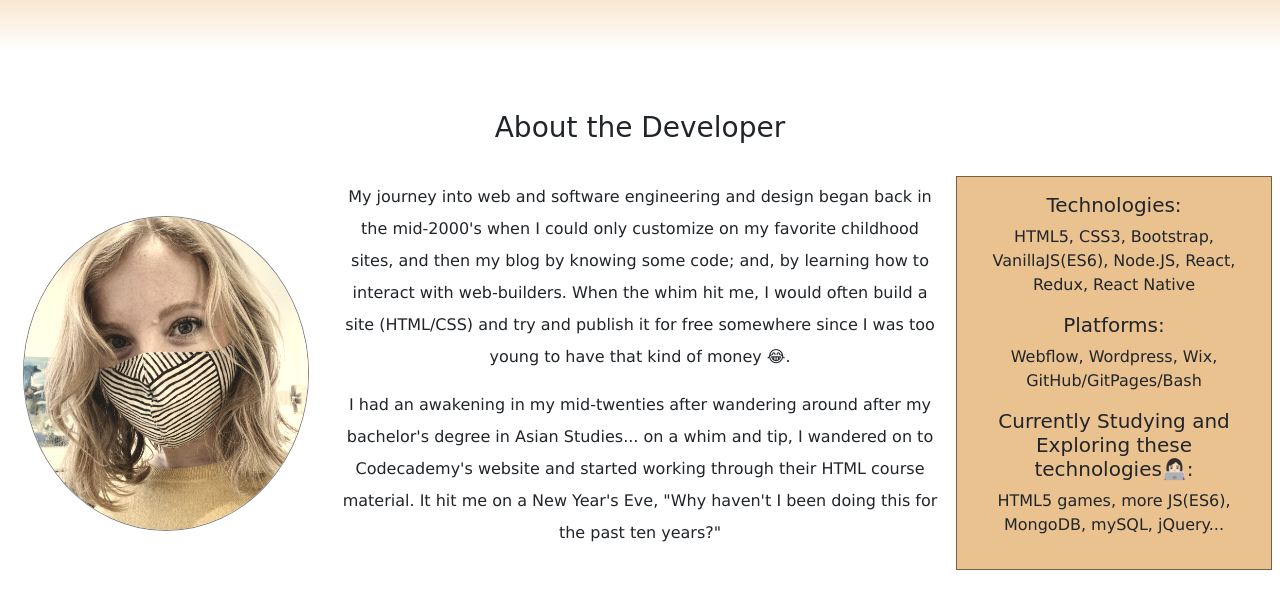
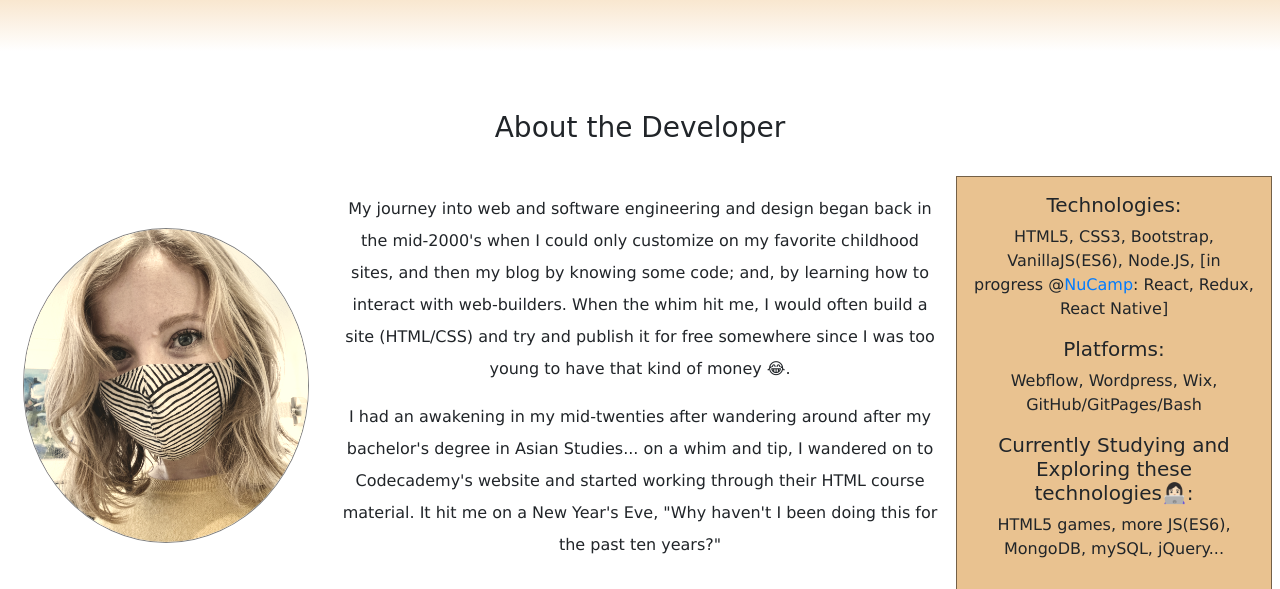
Before and after one commit to bastanley1211/portfoliosite, a website: page index.html in a window 1280 px wide. Shown: the part 160-749 px from the top of the page. Drawn offline with nearby package versions, Linux system fonts and the light colour scheme; a script that the page names is missing; a web font is replaced by a local one.

Commit message:
qualified knowledge of react and redux and linked to Nucamp

```diff
--- a/index.html
+++ b/index.html
@@ -81,7 +81,8 @@
                     <h5>Technologies:</h5>
 
                     <p>
-                        HTML5, CSS3, Bootstrap, VanillaJS(ES6), Node.JS, React, Redux, React Native
+                        HTML5, CSS3, Bootstrap, VanillaJS(ES6), Node.JS, [in progress @<a href="https://nucamp.co"
+                            target="_blank">NuCamp</a>: React, Redux, React Native]
                     </p>
                     <h5>Platforms:</h5>
                     <p>
```
